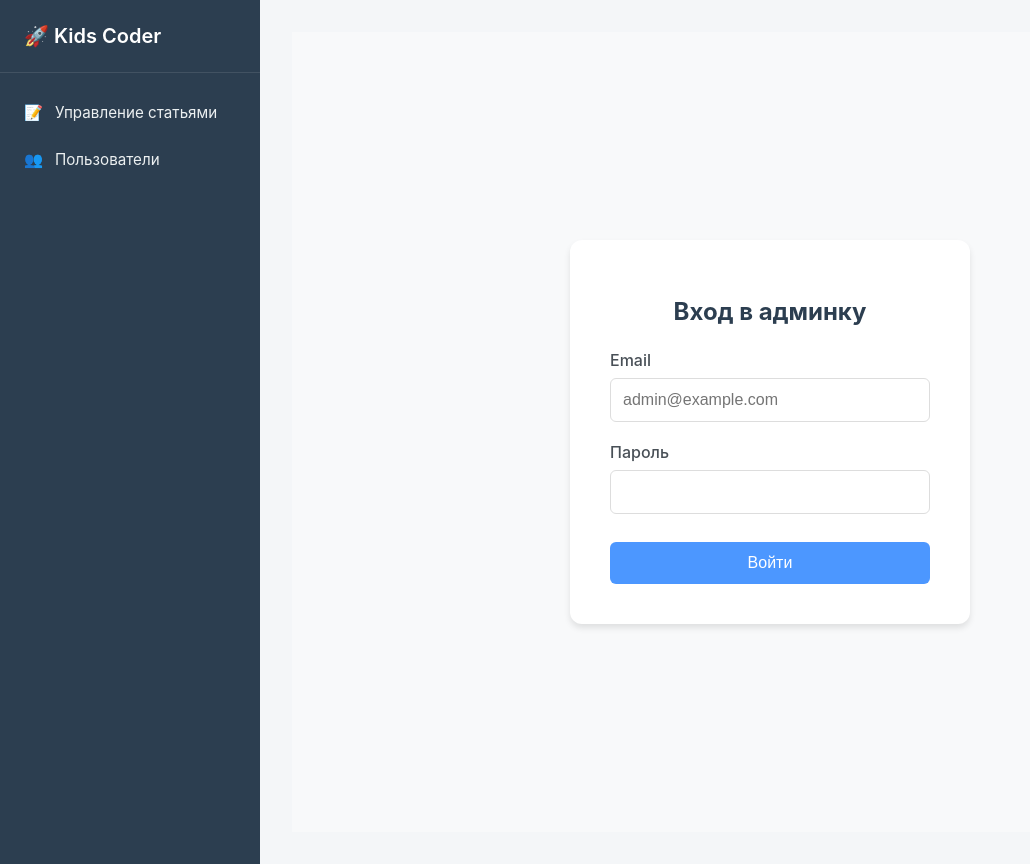
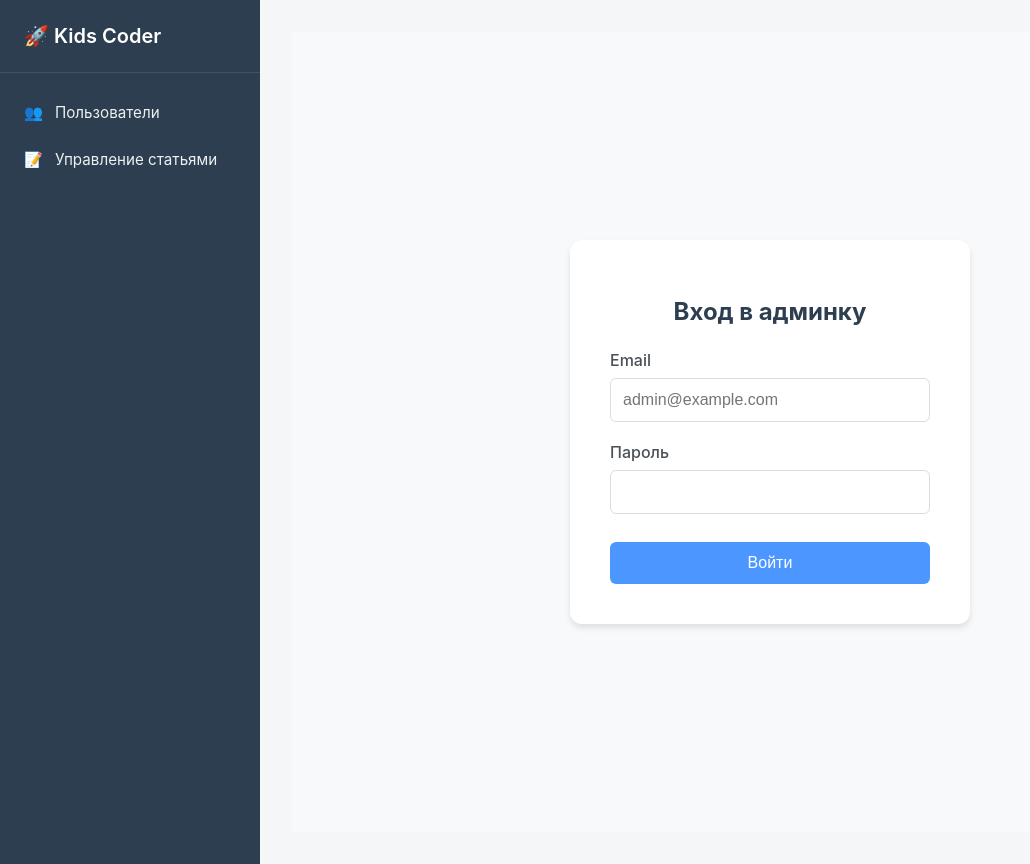
Before and after one commit to mikarchevski/kids-informatics, a SvelteKit app: page /login in a window 1280 px wide. Shown: the whole page, without its empty margins (0-1030 px from the left). Built offline with nearby package versions, Linux system fonts and the light colour scheme.

Commit message:
Fix redirect

```diff
--- a/src/routes/(admin)/+layout.svelte
+++ b/src/routes/(admin)/+layout.svelte
@@ -11,24 +11,17 @@
 			<h2>🚀 Kids Coder</h2>
 		</div>
 		<nav class="sidebar-nav">
+			<a href="/manage/users" class="nav-item">
+				<span class="icon">👥</span> Пользователи
+			</a>
 			<a href="/manage/articles" class="nav-item">
 				<span class="icon">📝</span> Управление статьями
-			</a>
-			<a href="/manage/users" class="nav-item">
-				<span class="icon">👥</span> Пользователи
 			</a>
 		</nav>
 	</aside>
 
 	<!-- Основная область -->
 	<main class="main-content">
-		<!-- <header class="top-bar">
-			<div class="user-info">
-				<span class="username">Привет, {data.user?.username}!</span>
-				<a href="/logout" class="btn-logout">Выйти</a>
-			</div>
-		</header> -->
-
 		<div class="page-content">
 			{@render children()}
 		</div>
--- a/src/routes/(admin)/manage/+page.server.ts
+++ b/src/routes/(admin)/manage/+page.server.ts
@@ -2,5 +2,5 @@ import { redirect } from '@sveltejs/kit';
 import type { PageServerLoad } from './$types';
 
 export const load: PageServerLoad = async () => {
-	throw redirect(302, '/manage/articles');
+	throw redirect(302, '/manage/users');
 };
```
